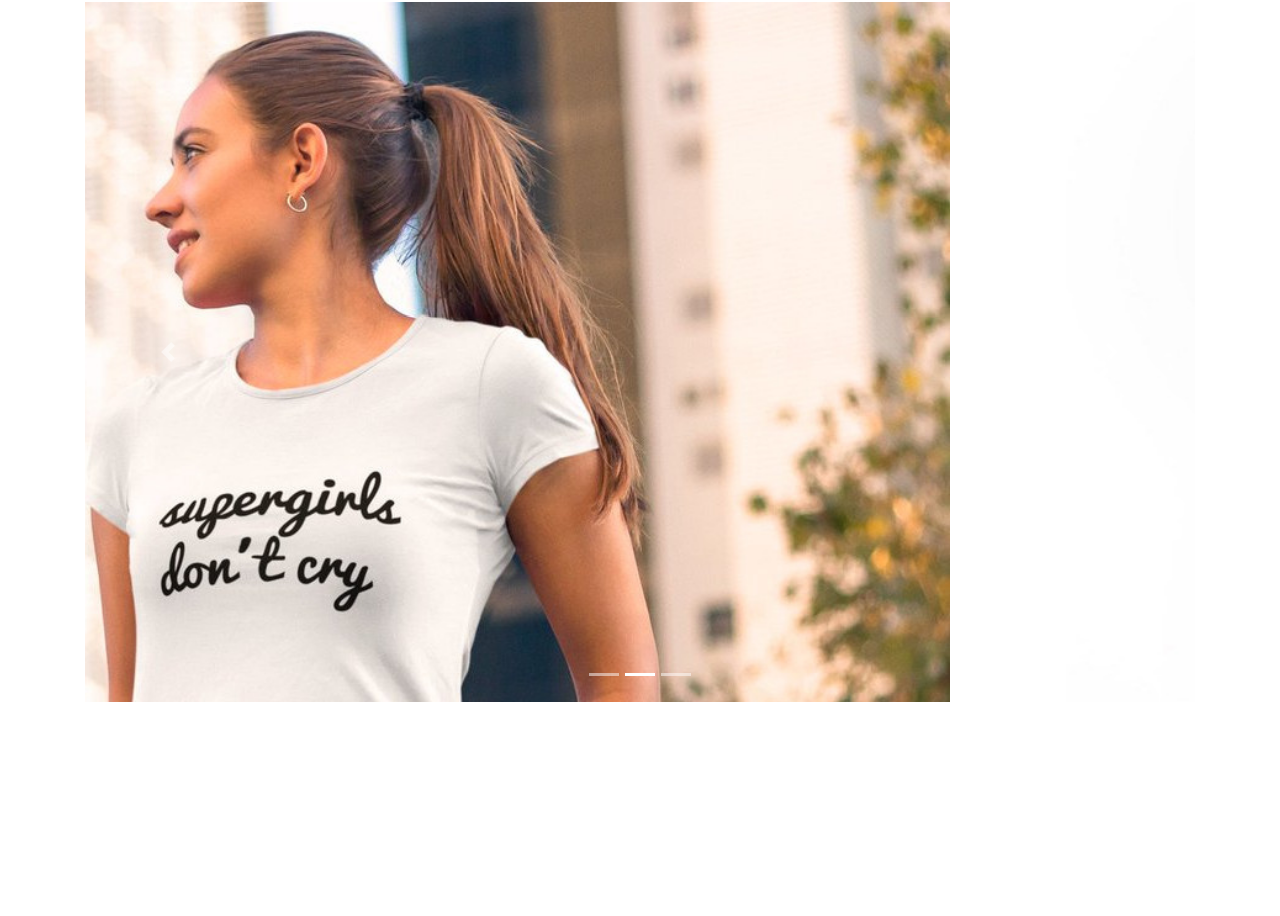
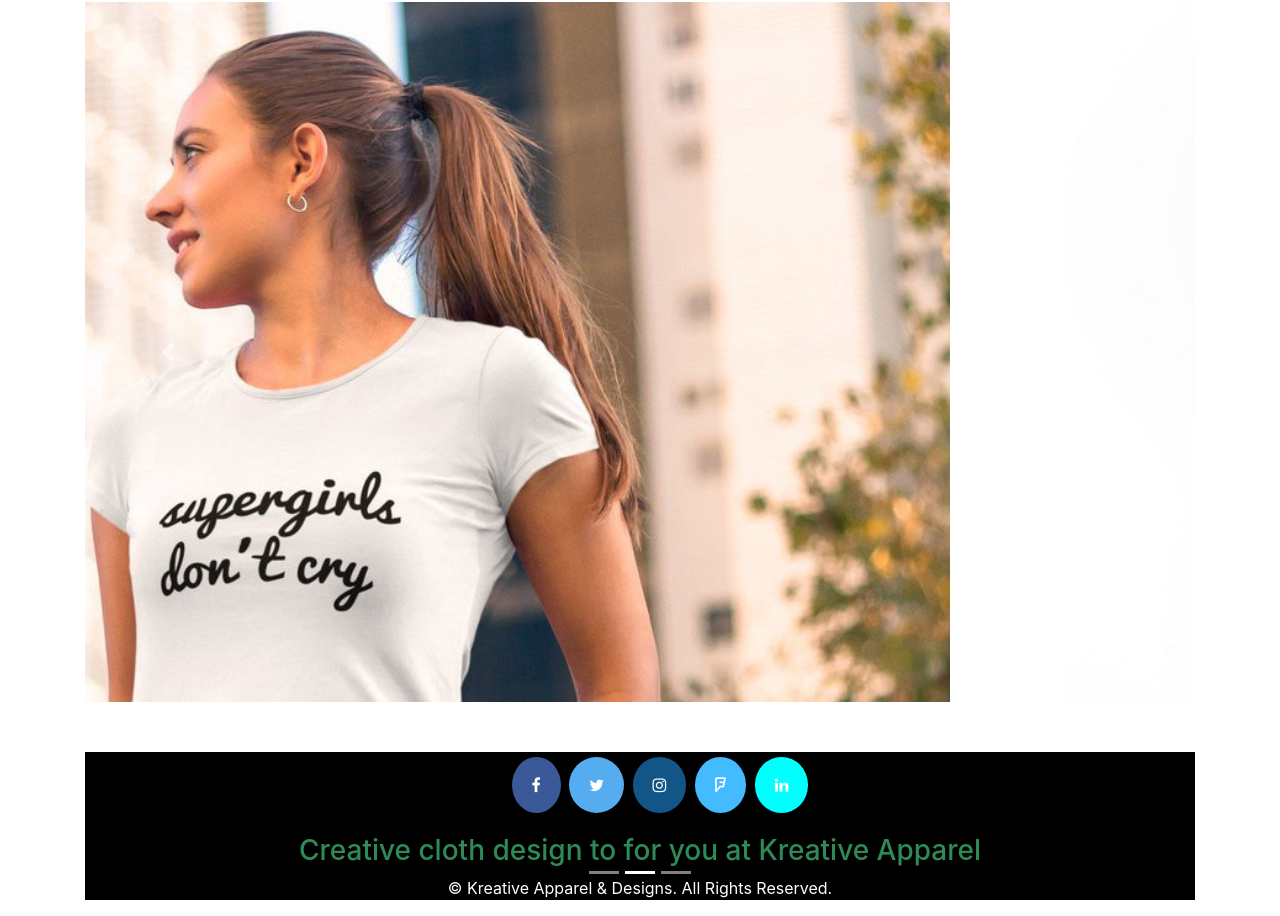
Before and after one commit to NKokonya/Kreative-Apparel, a plain HTML site: page index.html in a window 1280 px wide. Shown: the part 126-1042 px from the top of the page. Before the commit the page ends 828 px from the top, so only its background shows below. Drawn offline with nearby package versions, Linux system fonts and the light colour scheme; a web font is replaced by a local one.

Commit message:
created the site's footer

```diff
--- a/css/master.css
+++ b/css/master.css
@@ -21,3 +21,50 @@ h1{
 .carousel-item img {
   min-height: 700px;
 }
+.fa {
+  padding:20px;
+  font-size:30px;
+  text-align:center;
+  text-decoration:none;
+  margin: 5px 2px;
+  border-radius:50%;
+}
+.fa:hover {
+  opacity:0.7
+  cursor:pointer;
+}
+.fa-facebook {
+  background: #3B5998;
+  color:white;
+}
+.fa-twitter {
+  background:#55ACEE;
+  color:white;
+}
+.fa-linkedin {
+  background:cyan;
+  color:white;
+}
+.fa-instagram {
+  background:#125688;
+  color:white;
+}
+.fa-foursquare {
+  background:#45bbff;
+  color:white;
+}
+.soial {
+  display: inline-block;
+  text-align: center;
+}
+.wrapperFull {
+  color:gray;
+}
+.wrapper {
+  color:Seagreen;
+}
+footer {
+  background-color: black;
+  margin-top: 50px;
+
+}
--- a/index.html
+++ b/index.html
@@ -12,6 +12,7 @@
   <link rel="stylesheet" href="https://maxcdn.bootstrapcdn.com/bootstrap/4.0.0-beta.2/css/bootstrap.min.css" integrity="sha384-PsH8R72JQ3SOdhVi3uxftmaW6Vc51MKb0q5P2rRUpPvrszuE4W1povHYgTpBfshb" crossorigin="anonymous">
   <link href="https://fonts.googleapis.com/icon?family=Material+Icons" rel="stylesheet">
   <link rel="stylesheet" href="css/master.css">
+  <link rel="stylesheet" href="https://cdnjs.cloudflare.com/ajax/libs/font-awesome/4.7.0/css/font-awesome.min.css">
 </head>
 
 <body>
@@ -93,7 +94,34 @@
     <span class="sr-only">Next</span>
   </a>
   </div>
-  <div class="container"></div>
+
+  <!--this is the site's footer-->
+
+    <footer class="site-footer container-fluid">
+      <div class="container-fluid">
+      <div class="wrapperFull wrapperFull--dust-dark">
+        <div class="wrapper wrapper--thin section">
+          <div class="text-group text-center">
+            <ul class="social">
+              <li href="www.facebook.com" class="fa fa-facebook"></a></li>
+              <li href="www.twitter.com"  class="fa fa-twitter"></a></li>
+              <li href="www.instagram.com" class="fa fa-instagram"></a></li>
+              <li href="www.foursquare.com" class="fa fa-foursquare"></a></li>
+              <li href="www.linkedin.com" class="fa fa-linkedin"></a></li>
+            </ul>
+            <p class="h3">Creative cloth design to for you at Kreative Apparel</p>
+          </div>
+        </div>
+      </div>
+      <div class="wrapperFull--dust-brand">
+        <div class="wrapper wrapper-thin section section--short text-center">
+          <p style="color:white;">&copy; Kreative Apparel &amp; Designs. All Rights Reserved.</p>
+          </div>
+        </div>
+      </div>
+      </footer>
+
+
 
   <!-- Optional JavaScript -->
   <!-- jQuery first, then Popper.js, then Bootstrap JS -->
```
